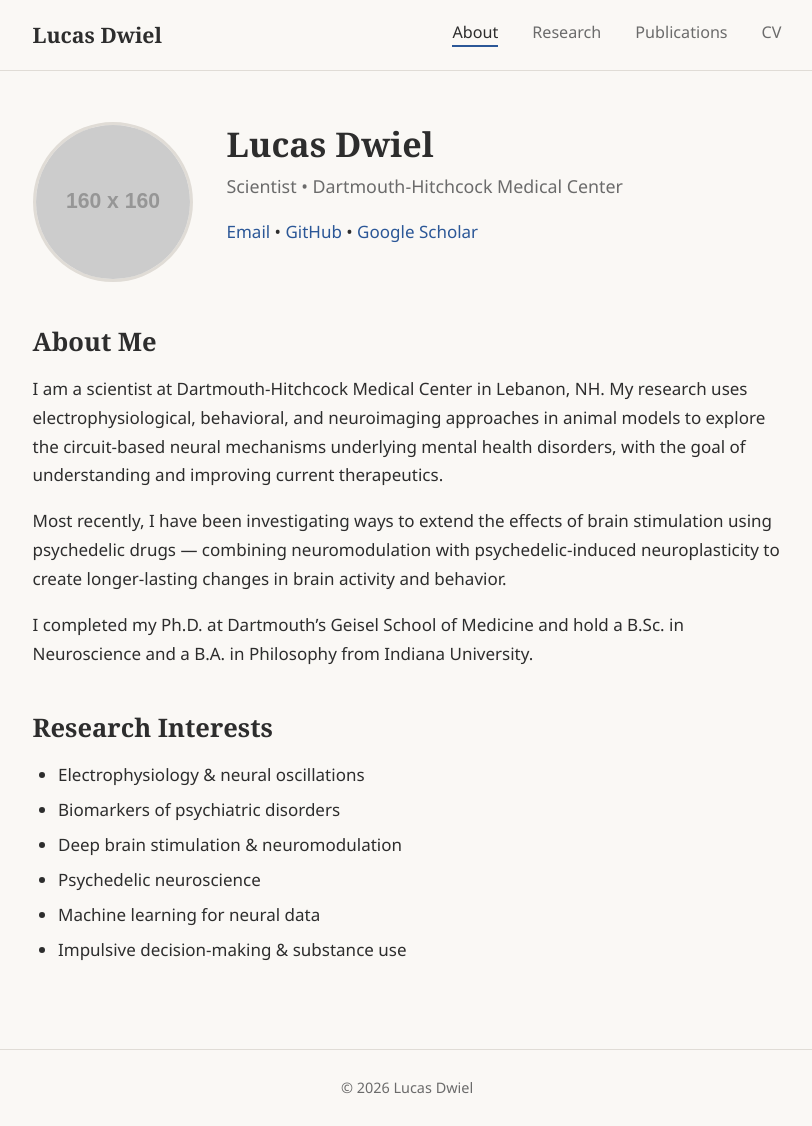
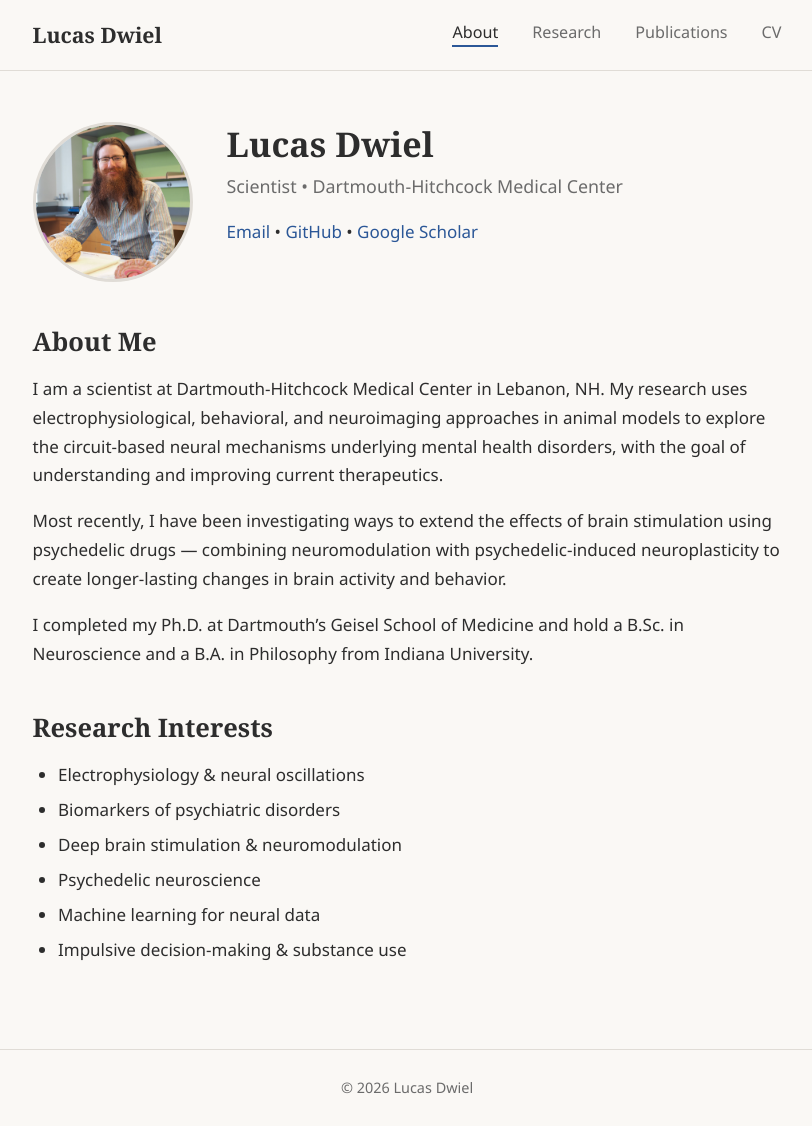
Before and after one commit to lucasdwi/lucasdwi.github.io, a Jekyll site: the page built from index.md, in a window 1280 px wide and 1126 px high. Shown: the whole window, without its empty margins (233-1045 px from the left). Built offline with Jekyll 4.4.1, drawn with Linux system fonts in a browser that asks for light colours.

Commit message:
Add profile headshot to home page
Co-Authored-By: Claude Opus 4.6 <noreply@anthropic.com>

```diff
--- a/index.md
+++ b/index.md
@@ -4,7 +4,7 @@ title: About
 ---
 
 <div class="profile-section" markdown="0">
-  <img src="https://via.placeholder.com/160" alt="Profile photo" class="profile-photo">
+  <img src="/assets/img/headshot.jpg" alt="Lucas Dwiel" class="profile-photo">
   <div class="profile-info">
     <h1>Lucas Dwiel</h1>
     <p class="affiliation">Scientist &bull; Dartmouth-Hitchcock Medical Center</p>
```
Also changed, not shown: assets/img/headshot.jpg (added).
